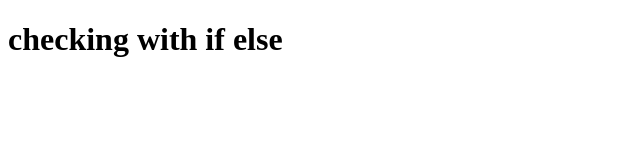
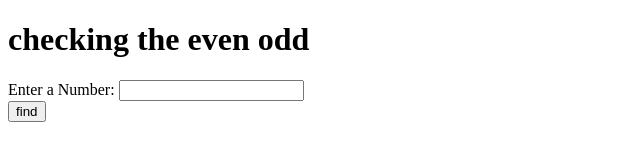
Before and after one commit to kheemchand786/CONDITIONS, a plain HTML site: page boolean/condition checking/index.html in a window 1280 px wide. Shown: the whole page, without its empty margins (0-640 px from the left). Drawn offline with Linux system fonts and the light colour scheme.

Commit message:
PRACTICE

```diff
--- a/boolean/condition checking/index.html
+++ b/boolean/condition checking/index.html
@@ -1,13 +1,40 @@
 <!DOCTYPE html>
 <html lang="en">
+
 <head>
     <meta charset="UTF-8">
     <meta http-equiv="X-UA-Compatible" content="IE=edge">
     <meta name="viewport" content="width=, initial-scale=1.0">
     <title>Document</title>
 </head>
+
+
+
+
 <body>
-   <h1>checking with if else</h1>
+    <h1>checking the even odd</h1>
+    <form onSubmit="findEvenOdd(); return false">
+        Enter a Number:
 
+        <input type="number" name="num" id="num" min="0">
+
+        <br>
+        <button type="submit " onclick="findEvenOdd">find</button>
+    </form>
+    <h3 id="result"> </h3>
+
+    <script>
+        function findEvenOdd() {
+            let num = document.getElementById("num").value
+
+
+            if (num % 2 === 0) {
+                document.getElementById("result").innerHTML = num + "    is Even Number";
+            } else {
+                document.getElementById("result").innerHTML = num + "    is Odd Number";
+            }
+        }
+    </script>
 </body>
+
 </html>
```
